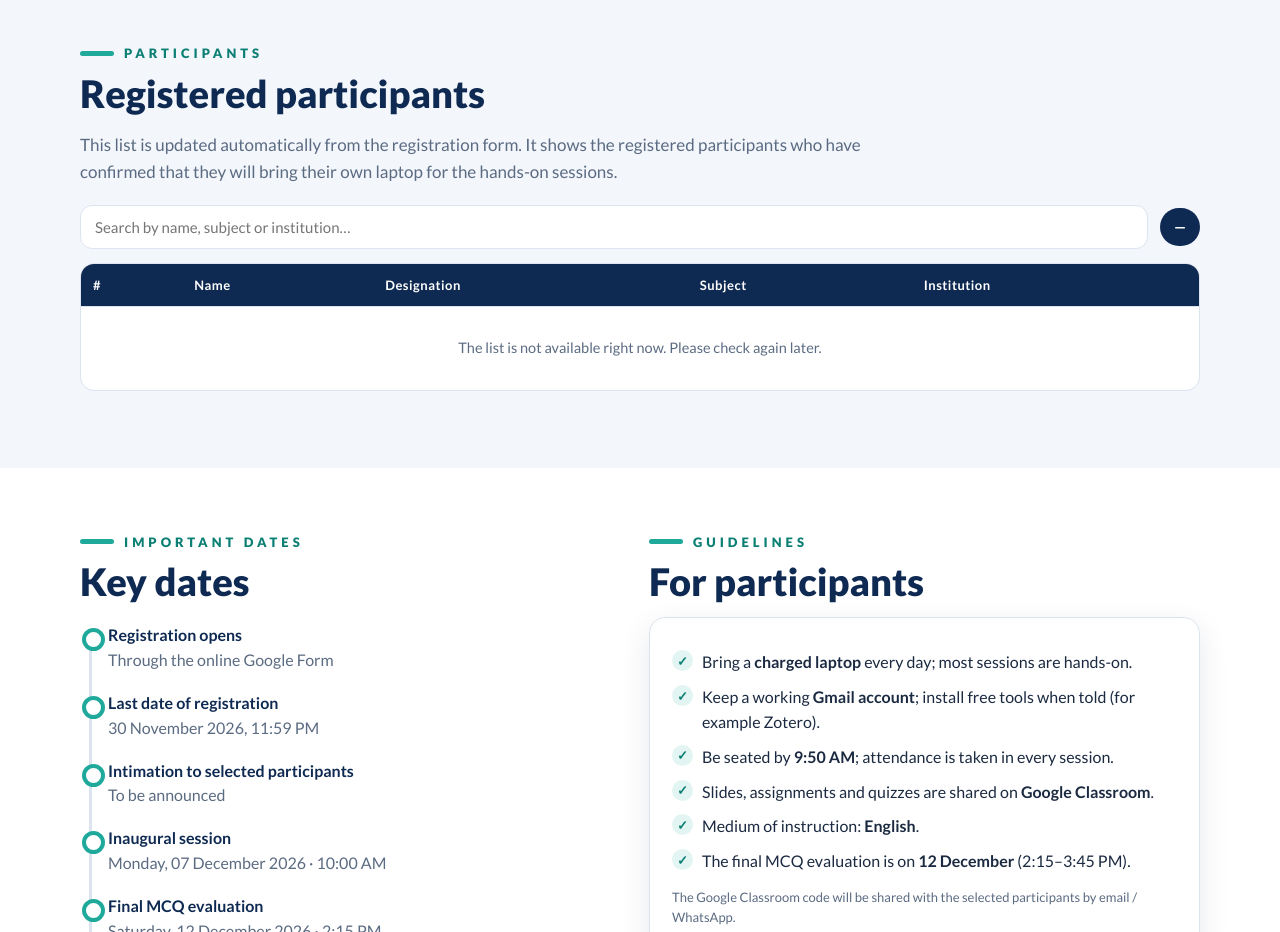
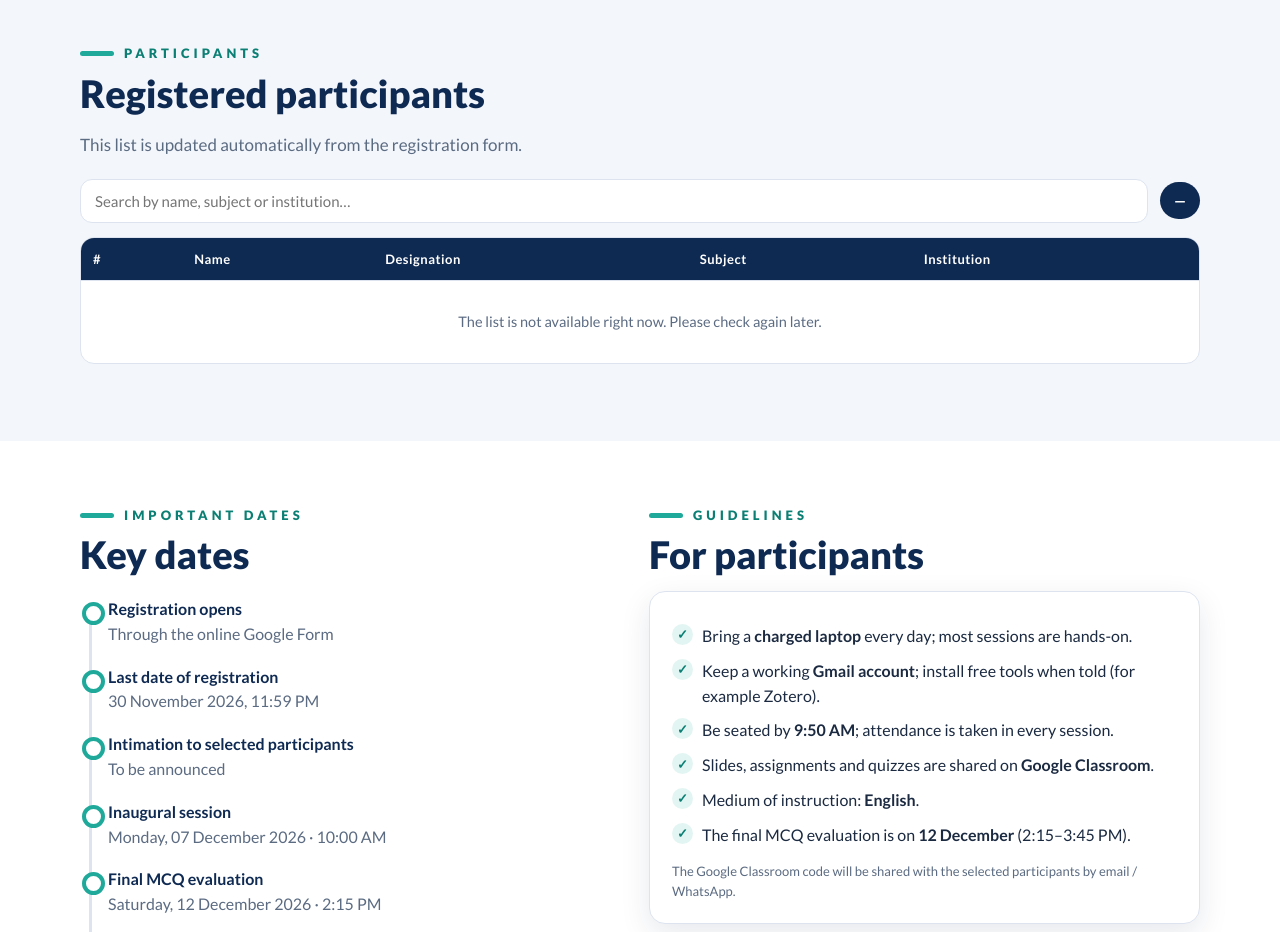
Before and after one commit to bnmuphysics/fdp2026, a plain HTML site: page index.html in a window 1280 px wide. Shown: the part 5060-5992 px from the top of the page. Drawn offline with Linux system fonts and the light colour scheme; no server answers.

Commit message:
Update index.html
restore the previous version.

```diff
--- a/index.html
+++ b/index.html
@@ -415,7 +415,7 @@ footer b{color:#fff}
   <div class="wrap">
     <div class="eyebrow">Participants</div>
     <h2 id="pTitle">Registered participants</h2>
-    <p class="lead" id="pLead">This list is updated automatically from the registration form. It shows the registered participants who have confirmed that they will bring their own laptop for the hands-on sessions.</p>
+    <p class="lead" id="pLead">This list is updated automatically from the registration form.</p>
     <div class="ptools">
       <input id="pSearch" type="search" placeholder="Search by name, subject or institution…" oninput="renderP()">
       <span class="badge" id="pCount">Loading…</span>
```
